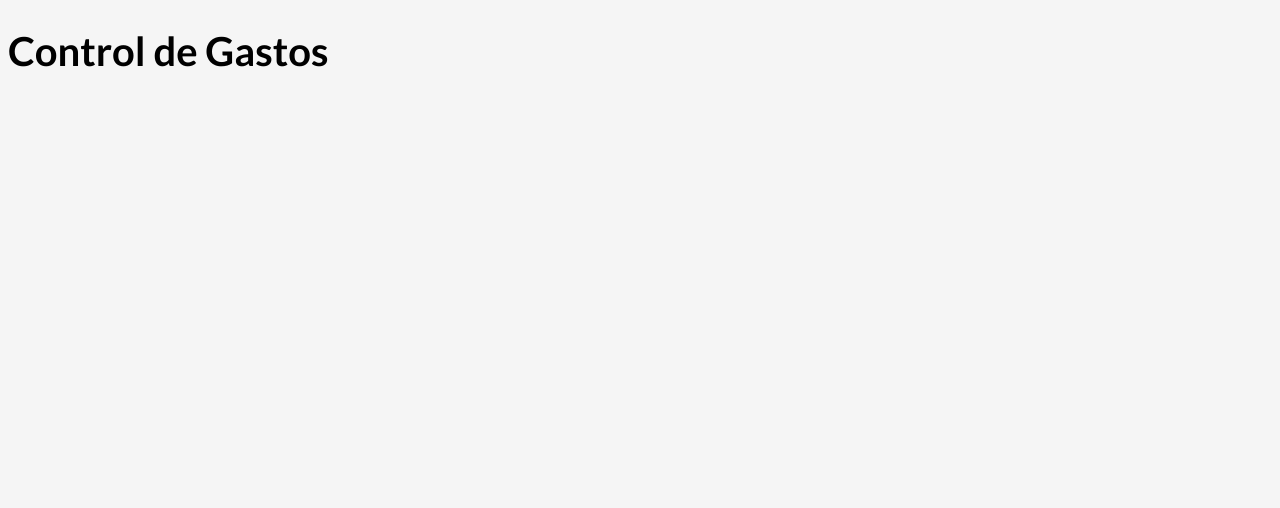
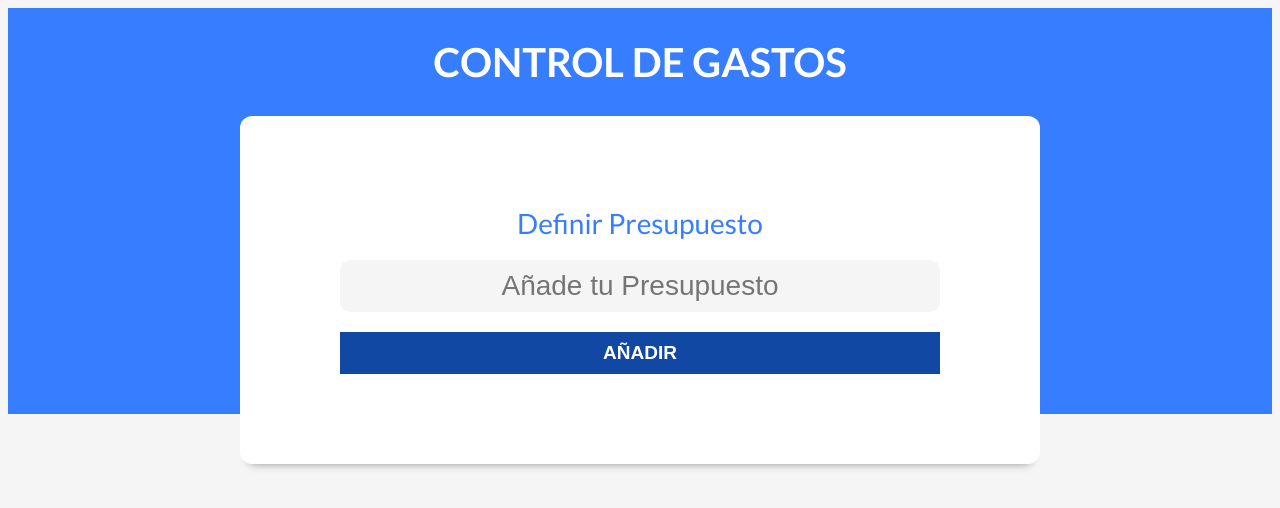
Before and after one commit to borismg04/Wallet-Budget, a React (Vite) app: page / in a window 1280 px wide. Shown: the top 508 px of the page. Built offline with nearby package versions, Linux system fonts and the light colour scheme.

Commit message:
create components

```diff
--- a/src/App.jsx
+++ b/src/App.jsx
@@ -1,10 +1,13 @@
 import { useState } from 'react'
+import Header from './components/Header'
+import NewBudget from './components/NewBudget'
 
 function App() {
 
   return (
     <div>
-      <h1>Control de Gastos</h1>
+      <Header />
+      <h4>CreateBy:Ing.Boris Monroy G.</h4>
     </div>
   )
 }
--- /dev/null
+++ b/src/components/Header.jsx
@@ -0,0 +1,13 @@
+import React from 'react'
+import NewBudget from './NewBudget'
+
+const Header = () => {
+  return (
+    <header>
+      <h1>Control de Gastos</h1>
+      <NewBudget />
+    </header>
+  )
+}
+
+export default Header
--- /dev/null
+++ b/src/components/NewBudget.jsx
@@ -0,0 +1,24 @@
+import React from 'react'
+
+const NewBudget = () => {
+  return (
+    <div className='contenedor-presupuesto contenedor sombra'>
+      <form className='formulario'>
+        <div className='campo'>
+          <label htmlFor='name'>Definir Presupuesto</label>
+          <input
+            className='nuevo-presupuesto'
+            type='text'
+            placeholder='Añade tu Presupuesto'/>
+        </div>
+
+        <input
+          type='submit'
+          value='Añadir'
+        />
+      </form>
+    </div>
+  )
+}
+
+export default NewBudget
--- a/src/index.css
+++ b/src/index.css
@@ -1,5 +1,5 @@
 :root {
-    --azul: #3b82f6;
+    --azul: #377dff;
     --blanco: #ffffff;
     --gris-claro: #f5f5f5;
     --gris: #94a3b8;
@@ -32,6 +32,10 @@
 }
 h2 {
     font-size: 3rem;
+}
+
+h4{
+    text-align: center;
 }
 
 .sombra {
@@ -145,8 +149,8 @@
     border-left: 5px solid #b91c1c;
     color: #b91c1c;
 }
-.alerta.success {
-}
+/* .alerta.success {
+} */
 
 .contenedor {
     width: 90%;
```
